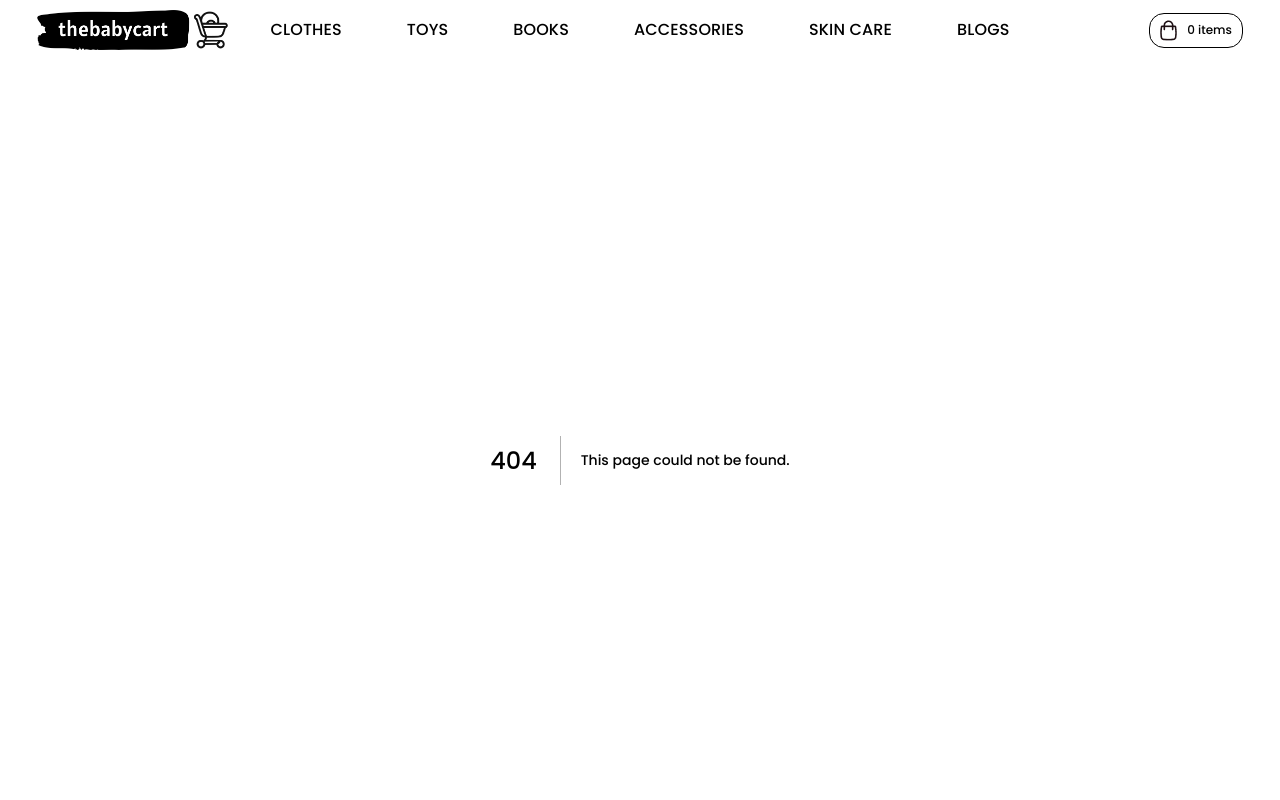
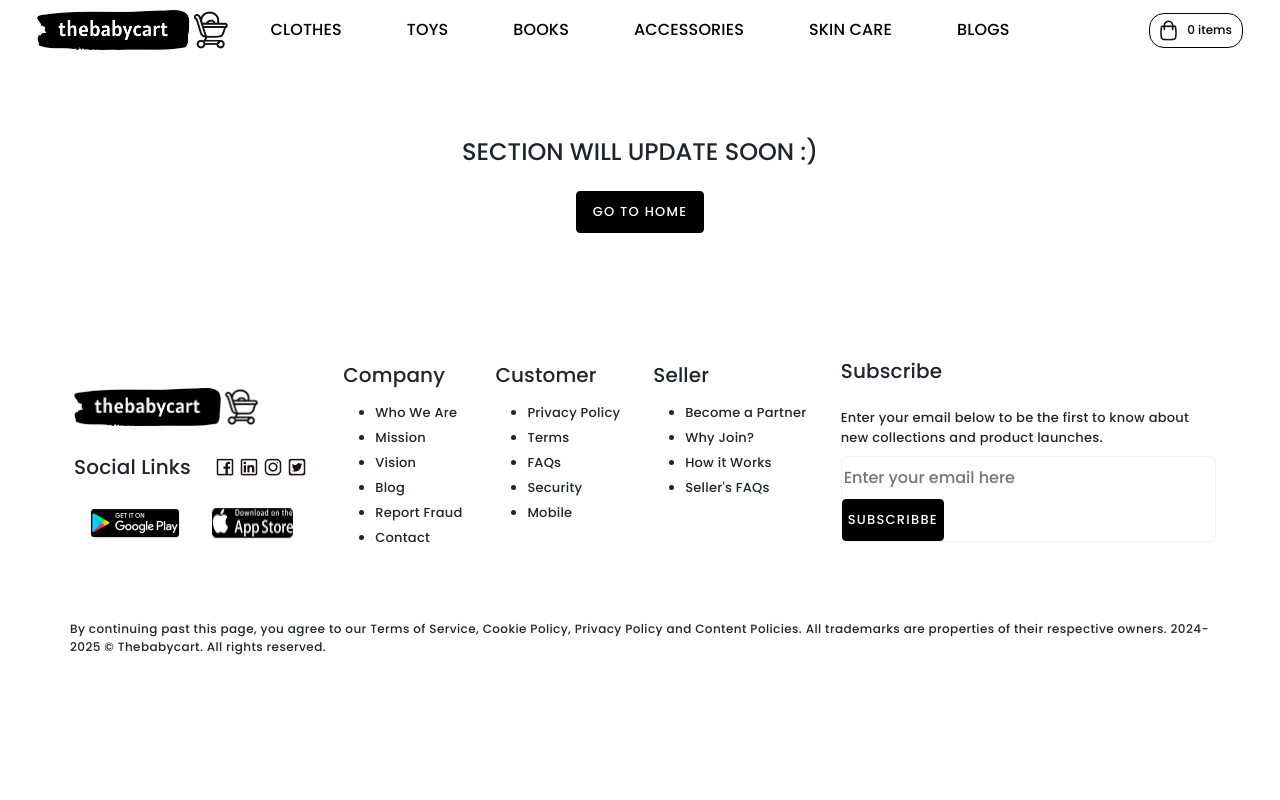
Before and after one commit to ayushsharma777/NextJS-Projects, a Next.js app in the folder thebabycart/: page /toys in a window 1280 px wide. Before the commit this address had no page. Shown: the top 800 px of the page. Built offline with nearby package versions, Linux system fonts and the light colour scheme.

Commit message:
fixed ui and images

```diff
--- a/thebabycart/app/components/Navbar.jsx
+++ b/thebabycart/app/components/Navbar.jsx
@@ -52,14 +52,15 @@ const Navbar = () => {
             </button>
           </a>
         </div>
-
-        <Image
-          src="/images/MobileNavbar/Logo.png"
-          className="hide-in-desktop nav-mobile-logo"
-          alt="logo"
-          height={40}
-          width={40}
-        />
+        <Link href={"/"} className="hide-in-desktop">
+          <Image
+            src="/images/MobileNavbar/logo.png"
+            className=" nav-mobile-logo"
+            alt="logo"
+            height={40}
+            width={40}
+          />
+        </Link>
         <div className="desktop-nav-items col-md-8">
           {labels.map((label, index) => {
             return (
@@ -71,7 +72,6 @@ const Navbar = () => {
                 className="nav-item subtitle-1"
                 key={index}
               >
-                {" "}
                 {label}
               </Link>
             );
@@ -87,9 +87,18 @@ const Navbar = () => {
             {labels.map((label, index) => {
               return (
                 <React.Fragment key={index}>
-                  <Link href="#" className="nav-item subtitle-1">
+                  <Link
+                    href={`/${label
+                      .toLowerCase()
+                      .replace(" ", "-")
+                      .replace("'", "")}`}
+                    className="nav-item subtitle-1"
+                    onClick={() => setHamburgerVisible(false)}
+                    key={index}
+                  >
                     {label}
                   </Link>
+
                   <hr className="mobile-nav-seperator" />
                 </React.Fragment>
               );
--- /dev/null
+++ b/thebabycart/app/components/UpdateProgress.jsx
@@ -0,0 +1,23 @@
+import React from "react";
+import Link from "next/link";
+function page() {
+  return (
+    <div
+      className="d-flex align-items-center justify-content-center flex-column heading-5"
+      style={{
+        height: "250px",
+        textAlign: "center",
+        textTransform: "uppercase",
+      }}
+    >
+      Section will update soon {":)"}
+      <Link href={"/"}>
+        <button className="primary-button page-Button-Home mt-4">
+          GO TO HOME
+        </button>
+      </Link>
+    </div>
+  );
+}
+
+export default page;
--- a/thebabycart/app/globals.css
+++ b/thebabycart/app/globals.css
@@ -455,7 +455,7 @@
   margin-right: 5px;
 }
 .featured-Item-Cart-Image {
-  background: url("/images/cartpage/shoppingbag.png") no-repeat center center;
+  background: url("/images/cartPage/shoppingbag.png") no-repeat center center;
   position: absolute;
   bottom: 10px;
   right: 10px;
@@ -682,3 +682,20 @@
   padding-bottom: 12px;
   cursor: pointer;
 }
+
+/* ---------------GO TO HOME BUTTON---------------------*/
+.page-Button-Home {
+  color: var(--white);
+  background-color: var(--black);
+  border: 1px solid black;
+  border-radius: 4px;
+  width: 100%;
+  padding: 10px 16px;
+  cursor: pointer;
+  transition: all 0.3s ease-in-out;
+}
+
+.page-Button-Home:hover {
+  background-color: var(--white);
+  color: var(--black);
+}
--- /dev/null
+++ b/thebabycart/app/toys/page.js
@@ -0,0 +1,13 @@
+import React from "react";
+
+import UpdateProgress from "../components/UpdateProgress.jsx";
+
+function page() {
+  return (
+    <div>
+      <UpdateProgress></UpdateProgress>
+    </div>
+  );
+}
+
+export default page;
```
Also changed, not shown: thebabycart/app/accessories/page.js (added, +13 -0 lines), thebabycart/app/blogs/page.js (added, +13 -0 lines), thebabycart/app/books/page.js (added, +11 -0 lines), thebabycart/app/clothes/page.js (added, +13 -0 lines), thebabycart/app/skin-care/page.js (added, +13 -0 lines).
